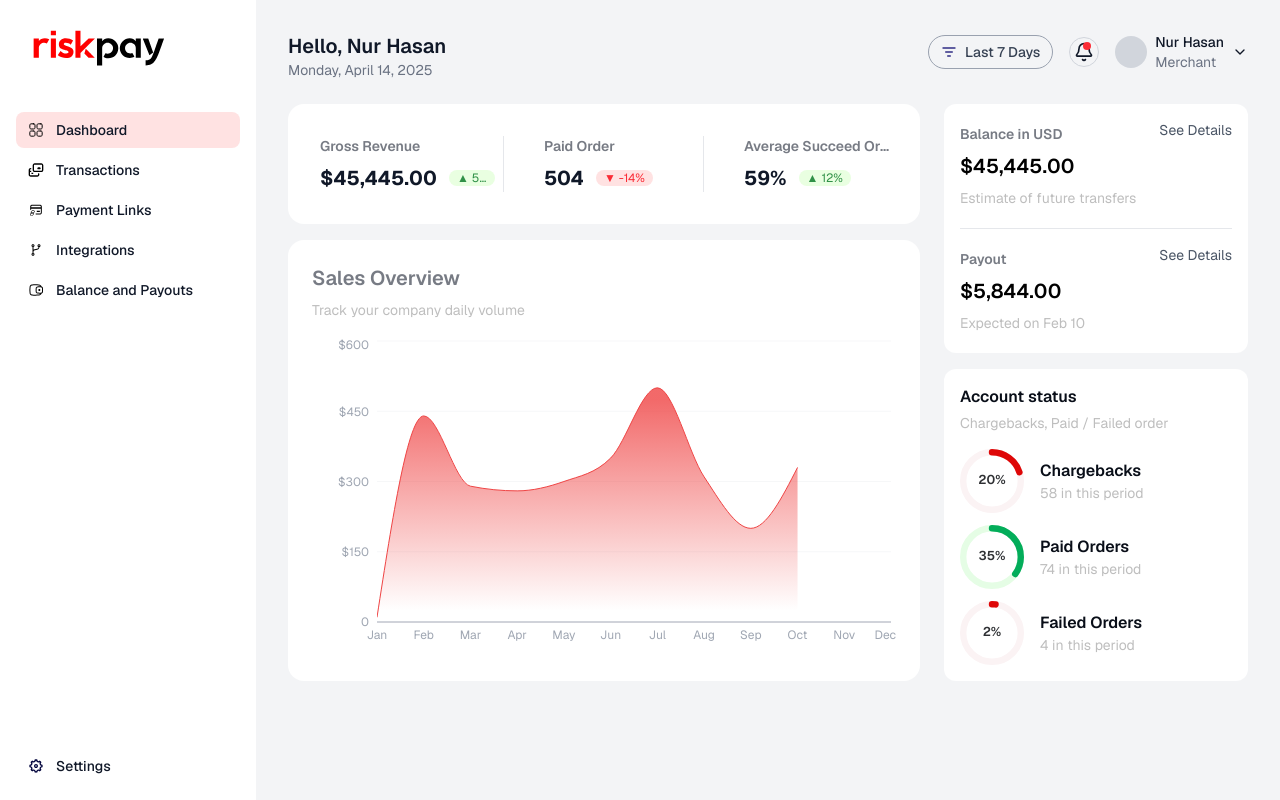
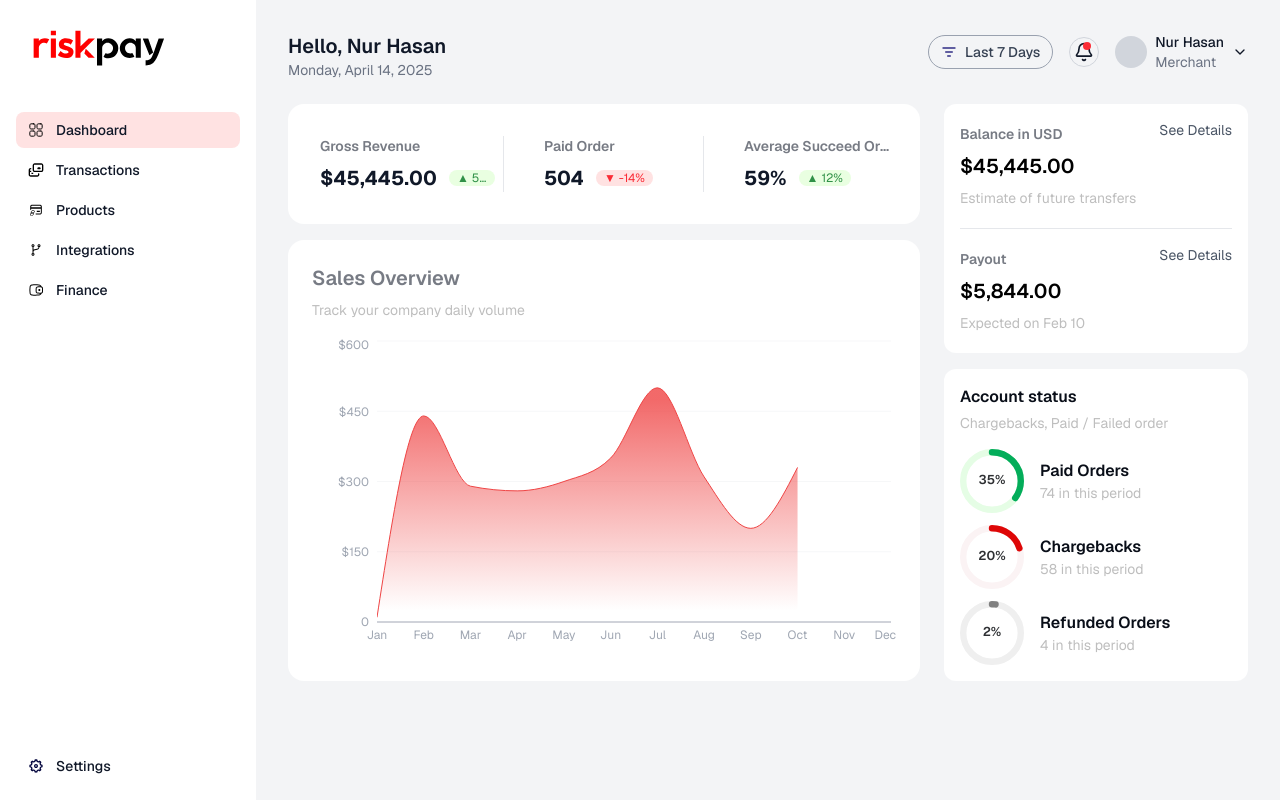
Before and after one commit to dl2gomi/riskpay-frontend, a Next.js app: page /merchant in a window 1280 px wide. Built offline with nearby package versions, Linux system fonts and the light colour scheme.

Commit message:
Fix: some title change in menu and style in integrations and dashboard

```diff
--- a/app/merchant/integration/page.tsx
+++ b/app/merchant/integrations/page.tsx
@@ -82,14 +82,18 @@ const IntegrationPage = () => {
               {group.items.map((item) => (
                 <div
                   key={item.name}
-                  className="p-4 border border-gray-100 rounded-lg transition cursor-pointer hover:bg-gray-100"
+                  className="flex flex-col p-4 border border-gray-100 rounded-lg transition cursor-pointer hover:bg-gray-100"
                 >
                   <Image src={item.icon} alt={item.name} width={48} height={48} className="mb-3" />
-                  <h3 className="font-bold text-sm text-gray-800">{item.name}</h3>
-                  <p className="text-xs text-gray-500 mb-3 mt-1">{item.description}</p>
-                  <button className="text-red-500 text-sm font-semibold flex items-center gap-1 cursor-pointer">
-                    Connect Now <span>→</span>
-                  </button>
+                  <div className="flex flex-col justify-between flex-1">
+                    <div>
+                      <h3 className="font-bold text-sm text-gray-800">{item.name}</h3>
+                      <p className="text-xs text-gray-500 mb-3 mt-1">{item.description}</p>
+                    </div>
+                    <button className="text-red-500 text-sm font-semibold flex items-center gap-1 cursor-pointer">
+                      Connect Now <span>→</span>
+                    </button>
+                  </div>
                 </div>
               ))}
             </div>
--- a/app/merchant/page.tsx
+++ b/app/merchant/page.tsx
@@ -76,7 +76,7 @@ const Dashboard = () => {
       amount: 74,
       percent: 35,
     },
-    failed: {
+    refunded: {
       amount: 4,
       percent: 2,
     },
@@ -243,6 +243,37 @@ const Dashboard = () => {
               <div className="flex items-center gap-4">
                 <div className="w-16 h-16">
                   <CircularProgressbar
+                    value={orderStatus?.paid?.percent ?? 0}
+                    text={`${orderStatus?.paid?.percent ?? 0}%`}
+                    strokeWidth={10}
+                    styles={buildStyles({
+                      pathColor: '#03AD5A',
+                      textColor: '#2E3033',
+                      trailColor: '#E5FDE5',
+                      textSize: '20px',
+                    })}
+                  />
+                  <style>
+                    {`
+                      .CircularProgressbar-text {
+                        font-weight: 600;
+                        color: #090E18;
+                      }
+                    `}
+                  </style>
+                </div>
+                <div>
+                  <p className="font-semibold text-base text-[#090E18] truncate overflow-hidden whitespace-nowrap">
+                    Paid Orders
+                  </p>
+                  <p className="text-sm text-[#BEBEBE] truncate overflow-hidden whitespace-nowrap">
+                    {orderStatus?.paid?.amount ?? 0} in this period
+                  </p>
+                </div>
+              </div>
+              <div className="flex items-center gap-4">
+                <div className="w-16 h-16">
+                  <CircularProgressbar
                     value={orderStatus?.chargeback?.percent ?? 0}
                     text={`${orderStatus?.chargeback?.percent ?? 0}%`}
                     strokeWidth={10}
@@ -274,13 +305,13 @@ const Dashboard = () => {
               <div className="flex items-center gap-4">
                 <div className="w-16 h-16">
                   <CircularProgressbar
-                    value={orderStatus?.paid?.percent ?? 0}
-                    text={`${orderStatus?.paid?.percent ?? 0}%`}
+                    value={orderStatus?.refunded?.percent ?? 0}
+                    text={`${orderStatus?.refunded?.percent ?? 0}%`}
                     strokeWidth={10}
                     styles={buildStyles({
-                      pathColor: '#03AD5A',
+                      pathColor: '#808080',
                       textColor: '#2E3033',
-                      trailColor: '#E5FDE5',
+                      trailColor: '#EFEFEF',
                       textSize: '20px',
                     })}
                   />
@@ -295,41 +326,10 @@ const Dashboard = () => {
                 </div>
                 <div>
                   <p className="font-semibold text-base text-[#090E18] truncate overflow-hidden whitespace-nowrap">
-                    Paid Orders
+                    Refunded Orders
                   </p>
                   <p className="text-sm text-[#BEBEBE] truncate overflow-hidden whitespace-nowrap">
-                    {orderStatus?.paid?.amount ?? 0} in this period
-                  </p>
-                </div>
-              </div>
-              <div className="flex items-center gap-4">
-                <div className="w-16 h-16">
-                  <CircularProgressbar
-                    value={orderStatus?.failed?.percent ?? 0}
-                    text={`${orderStatus?.failed?.percent ?? 0}%`}
-                    strokeWidth={10}
-                    styles={buildStyles({
-                      pathColor: '#DE0707',
-                      textColor: '#2E3033',
-                      trailColor: '#FBF3F4',
-                      textSize: '20px',
-                    })}
-                  />
-                  <style>
-                    {`
-                      .CircularProgressbar-text {
-                        font-weight: 600;
-                        color: #090E18;
-                      }
-                    `}
-                  </style>
-                </div>
-                <div>
-                  <p className="font-semibold text-base text-[#090E18] truncate overflow-hidden whitespace-nowrap">
-                    Failed Orders
-                  </p>
-                  <p className="text-sm text-[#BEBEBE] truncate overflow-hidden whitespace-nowrap">
-                    {orderStatus?.failed?.amount ?? 0} in this period
+                    {orderStatus?.refunded?.amount ?? 0} in this period
                   </p>
                 </div>
               </div>
--- a/components/widgets/SidebarMerchant.tsx
+++ b/components/widgets/SidebarMerchant.tsx
@@ -65,15 +65,15 @@ const Sidebar = () => {
           </Link>
           <Link
             className={`block px-3 py-2 rounded-lg cursor-pointer ${currentTab === 'payments' ? 'bg-red-100' : ''}`}
-            href="/merchant/payments"
+            href="/merchant/products"
           >
             <div className="flex items-center gap-3 text-sm font-medium">
-              <Image src={payLinkIcon} alt="Payment Icon" height={16} /> Payment Links
+              <Image src={payLinkIcon} alt="Payment Icon" height={16} /> Products
             </div>
           </Link>
           <Link
             className={`block px-3 py-2 rounded-lg cursor-pointer ${currentTab === 'integration' ? 'bg-red-100' : ''}`}
-            href="/merchant/integration"
+            href="/merchant/integrations"
           >
             <div className="flex items-center gap-3 text-sm font-medium">
               <Image src={integIcon} alt="Integrations Icon" height={16} /> Integrations
@@ -81,10 +81,10 @@ const Sidebar = () => {
           </Link>
           <Link
             className={`block px-3 py-2 rounded-lg cursor-pointer ${currentTab === 'balances' ? 'bg-red-100' : ''}`}
-            href="/merchant/balances"
+            href="/merchant/finance"
           >
             <div className="flex items-center gap-3 text-sm font-medium">
-              <Image src={balanceIcon} alt="Balance Icon" height={16} /> Balance and Payouts
+              <Image src={balanceIcon} alt="Balance Icon" height={16} /> Finance
             </div>
           </Link>
         </div>
```
